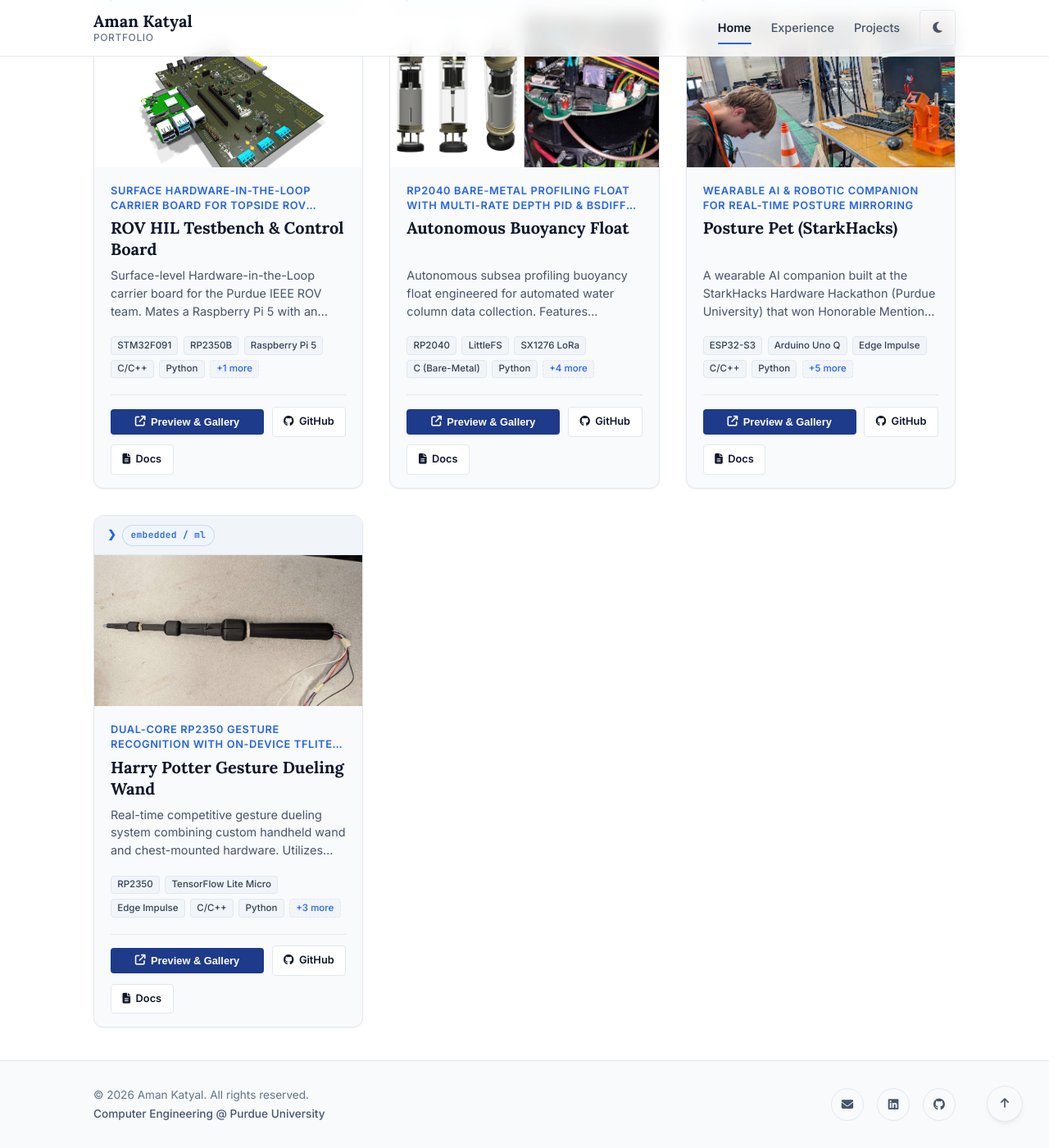
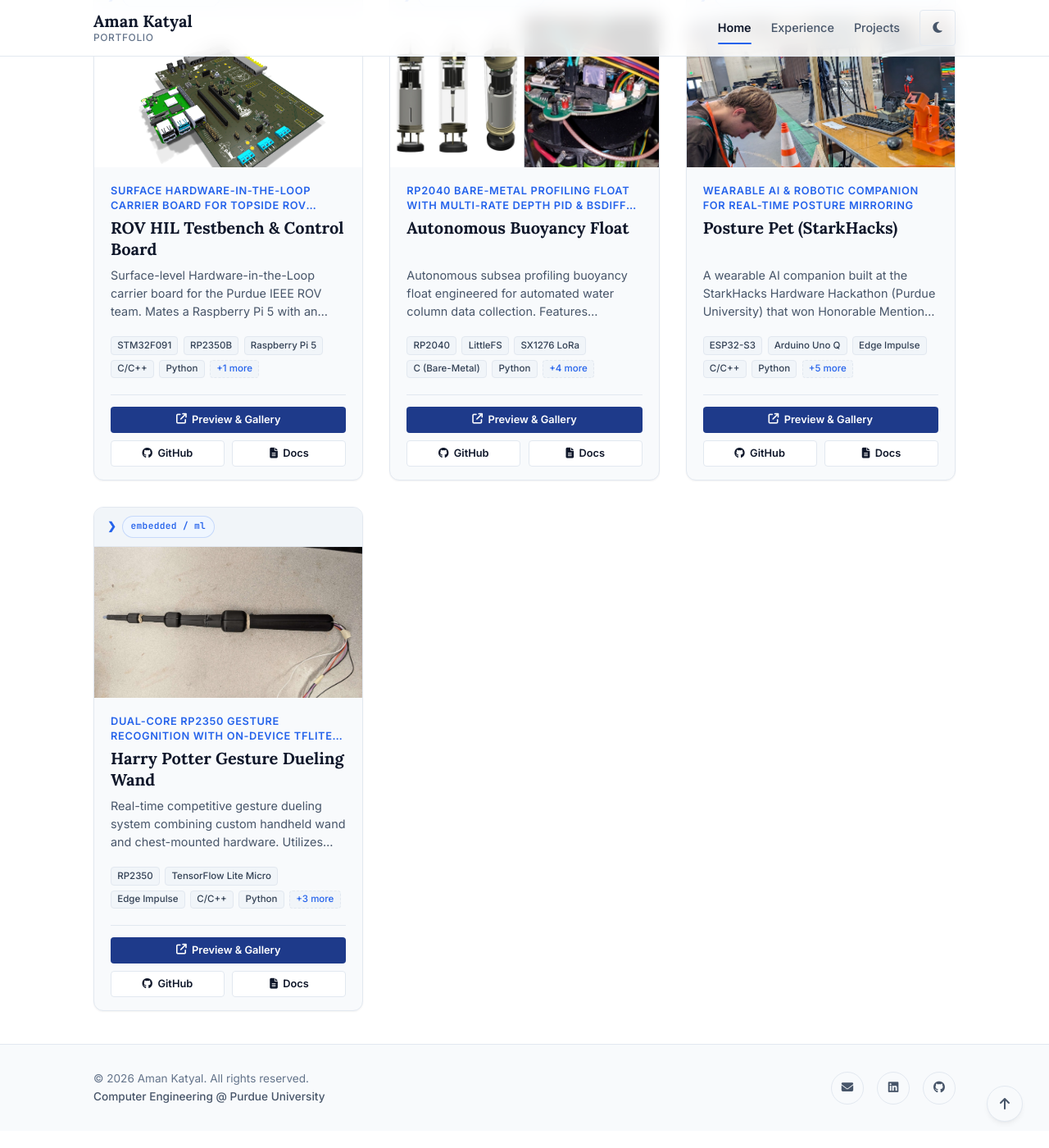
Before and after one commit to aman-katyal/aman-katyal.github.io, a Jekyll site: the page built from index.md, in a window 1280 px wide and 1400 px high, scrolled down 1859 px. Shown: the whole window at 82% size. Built offline with Jekyll 4.4.1, drawn with Linux system fonts in a browser that asks for light colours; after the commit the page ends 3238 px from its top, so only the background shows below that.

Commit message:
Normalize project card action buttons
- Make buttons inherit the page typeface and line height instead of the browser's Arial/default control font\n- Put the primary action on its own row and split secondary actions evenly\n- Apply the compact button line height to modal actions as well\n- Add regression coverage

```diff
--- a/assets/css/style.scss
+++ b/assets/css/style.scss
@@ -73,6 +73,16 @@
   box-sizing: border-box;
   margin: 0;
   padding: 0;
+}
+
+/* Form controls do not inherit the page font by default, which made
+   <button> elements render smaller and in a different typeface than links. */
+button,
+input,
+select,
+textarea {
+  font: inherit;
+  color: inherit;
 }
 
 html {
@@ -821,6 +831,7 @@ body {
     gap: 0.4rem;
     font-size: 0.8rem;
     font-weight: 600;
+    line-height: 1.2;
     padding: 0.45rem 0.85rem;
     border-radius: var(--radius-sm);
     text-decoration: none;
@@ -841,7 +852,8 @@ body {
   .card-btn-primary {
     background-color: var(--accent);
     color: #ffffff;
-    flex: 1 1 auto;
+    /* Primary action gets its own row so secondary actions stay balanced. */
+    flex: 1 1 100%;
     min-width: 0;
 
     /* Stretched link: the whole card activates Preview (keyboard users
@@ -872,6 +884,8 @@ body {
     background-color: var(--bg-primary);
     color: var(--text-primary);
     border-color: var(--border);
+    /* Share the second row evenly; a lone secondary action fills the row. */
+    flex: 1 1 calc(50% - 0.3rem);
     /* Sit above the stretched Preview overlay so Docs/GitHub stay clickable */
     position: relative;
     z-index: 1;
@@ -2566,6 +2580,7 @@ body.modal-open {
     gap: 0.45rem;
     font-size: 0.8rem;
     font-weight: 600;
+    line-height: 1.2;
     padding: 0.5rem 0.85rem;
     border-radius: var(--radius-sm);
     text-decoration: none;
```
Also changed, not shown: tests/e2e-project-viewer.test.js (+7 -0 lines).
